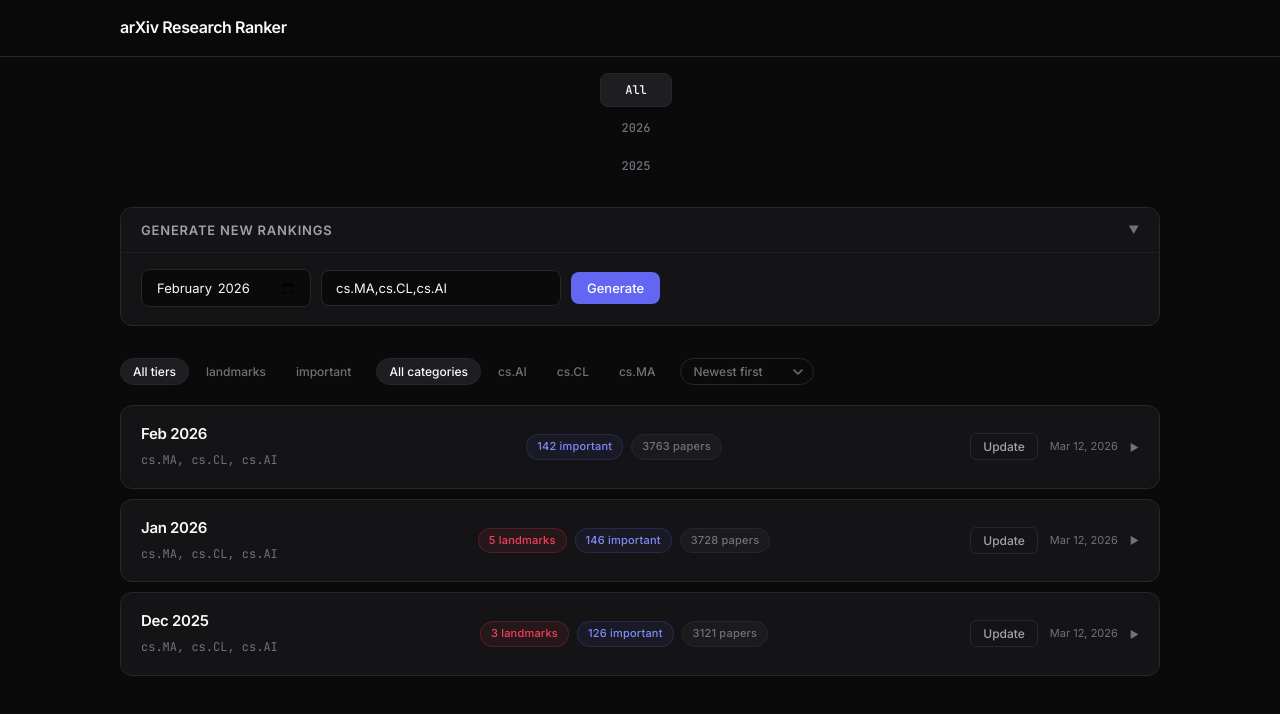
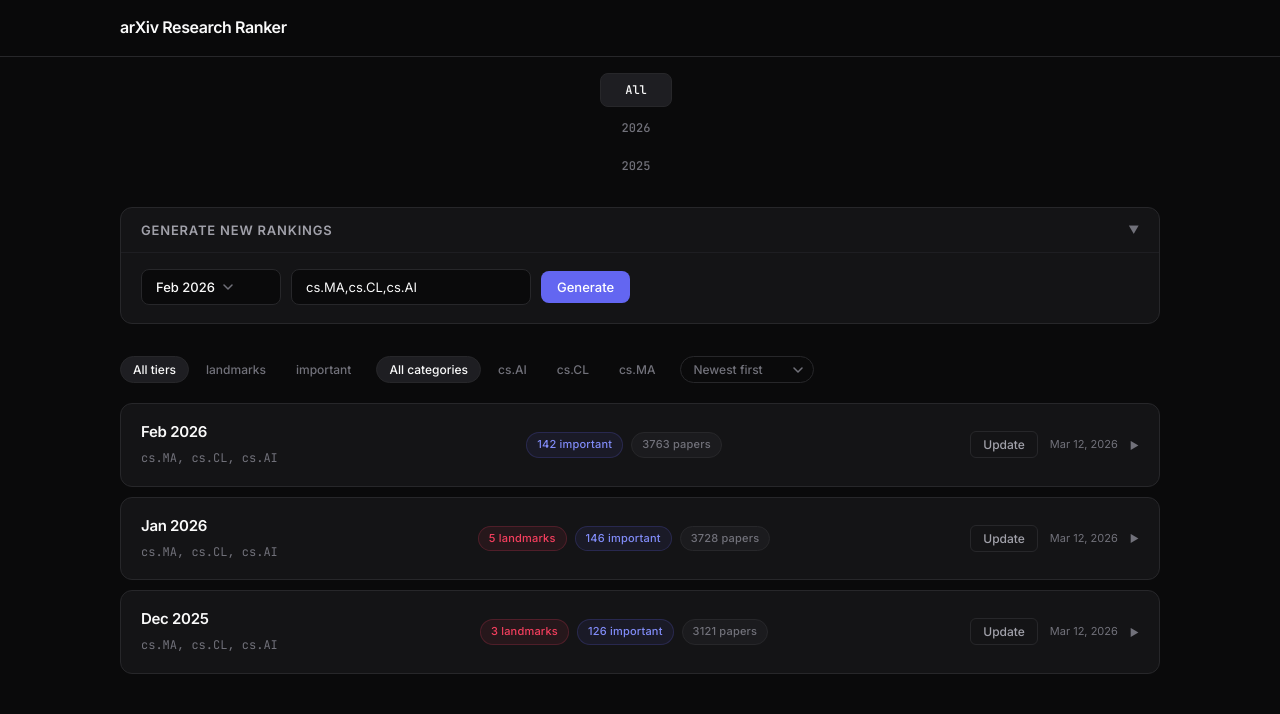
Before and after one commit to MoeinRoghani/arxiv-ranker, a React (Vite) app in the folder site/: page / in a window 1280 px wide. Shown: the top 714 px of the page. Built offline with nearby package versions, Linux system fonts and the light colour scheme.

Commit message:
Custom month picker, fix overflow, limit tracker to 3 runs, click-outside collapse
Made-with: Cursor

```diff
--- a/site/src/components/GenerateForm.tsx
+++ b/site/src/components/GenerateForm.tsx
@@ -1,6 +1,7 @@
 import { useState } from 'react';
 import type { RunEntry } from '../lib/types';
 import ConfirmDialog from './ConfirmDialog';
+import MonthPicker from './MonthPicker';
 
 interface Props {
   entries: RunEntry[];
@@ -10,13 +11,9 @@ interface Props {
 function getLastMonth(): string {
   const d = new Date();
   d.setMonth(d.getMonth() - 1);
-  return d.toISOString().slice(0, 7);
-}
-
-function getMaxMonth(): string {
-  const d = new Date();
-  d.setMonth(d.getMonth() - 1);
-  return d.toISOString().slice(0, 7);
+  const y = d.getFullYear();
+  const m = String(d.getMonth() + 1).padStart(2, '0');
+  return `${y}-${m}`;
 }
 
 export default function GenerateForm({ entries, onGenerate }: Props) {
@@ -28,9 +25,6 @@ export default function GenerateForm({ entries, onGenerate }: Props) {
   function handleSubmit(e: React.FormEvent) {
     e.preventDefault();
     if (!yearMonth || !categories.trim()) return;
-
-    const currentMonth = new Date().toISOString().slice(0, 7);
-    if (yearMonth >= currentMonth) return;
 
     const catStr = categories.split(',').map(c => c.trim().replace('.', '')).join('_');
     const ymStr = yearMonth.replace('-', '_');
@@ -57,11 +51,10 @@ export default function GenerateForm({ entries, onGenerate }: Props) {
 
       {open && (
         <form className="generate-form" onSubmit={handleSubmit}>
-          <input
-            type="month"
+          <MonthPicker
             value={yearMonth}
-            max={getMaxMonth()}
-            onChange={(e) => setYearMonth(e.target.value)}
+            max={getLastMonth()}
+            onChange={setYearMonth}
           />
           <input
             type="text"
--- /dev/null
+++ b/site/src/components/MonthPicker.tsx
@@ -0,0 +1,99 @@
+import { useState, useRef, useEffect } from 'react';
+
+const MONTHS = [
+  'Jan', 'Feb', 'Mar', 'Apr', 'May', 'Jun',
+  'Jul', 'Aug', 'Sep', 'Oct', 'Nov', 'Dec',
+];
+
+interface Props {
+  value: string;
+  max: string;
+  onChange: (value: string) => void;
+}
+
+function parseYM(ym: string): [number, number] {
+  const parts = ym.split('-');
+  const y = parseInt(parts[0]) || new Date().getFullYear();
+  const m = (parseInt(parts[1]) || 1) - 1;
+  return [y, m];
+}
+
+export default function MonthPicker({ value, max, onChange }: Props) {
+  const [open, setOpen] = useState(false);
+  const ref = useRef<HTMLDivElement>(null);
+
+  const [selectedYear, selectedMonth] = parseYM(value);
+  const [maxYear, maxMonth] = parseYM(max);
+  const [viewYear, setViewYear] = useState(selectedYear);
+
+  useEffect(() => {
+    function handleClick(e: MouseEvent) {
+      if (ref.current && !ref.current.contains(e.target as Node)) {
+        setOpen(false);
+      }
+    }
+    document.addEventListener('mousedown', handleClick);
+    return () => document.removeEventListener('mousedown', handleClick);
+  }, []);
+
+  function isDisabled(monthIdx: number): boolean {
+    if (viewYear > maxYear) return true;
+    if (viewYear === maxYear && monthIdx > maxMonth) return true;
+    return false;
+  }
+
+  function select(monthIdx: number) {
+    if (isDisabled(monthIdx)) return;
+    onChange(`${viewYear}-${String(monthIdx + 1).padStart(2, '0')}`);
+    setOpen(false);
+  }
+
+  const displayLabel = `${MONTHS[selectedMonth]} ${selectedYear}`;
+
+  return (
+    <div className="mp" ref={ref}>
+      <button
+        type="button"
+        className="mp-trigger"
+        onClick={() => { setOpen(!open); setViewYear(selectedYear); }}
+      >
+        <span>{displayLabel}</span>
+        <svg width="10" height="6" viewBox="0 0 10 6" fill="none">
+          <path d="M1 1L5 5L9 1" stroke="currentColor" strokeWidth="1.5" strokeLinecap="round" strokeLinejoin="round"/>
+        </svg>
+      </button>
+
+      {open && (
+        <div className="mp-dropdown">
+          <div className="mp-header">
+            <button type="button" className="mp-arrow" onClick={() => setViewYear(y => y - 1)}>‹</button>
+            <span className="mp-year">{viewYear}</span>
+            <button
+              type="button"
+              className="mp-arrow"
+              onClick={() => setViewYear(y => y + 1)}
+              disabled={viewYear >= maxYear}
+            >›</button>
+          </div>
+          <div className="mp-grid">
+            {MONTHS.map((m, i) => {
+              const off = isDisabled(i);
+              const active = viewYear === selectedYear && i === selectedMonth;
+              return (
+                <button
+                  key={m}
+                  type="button"
+                  className={`mp-cell ${active ? 'active' : ''} ${off ? 'disabled' : ''}`}
+                  disabled={off}
+                  onClick={() => select(i)}
+                >
+                  {m}
+                </button>
+              );
+            })}
+          </div>
+        </div>
+      )}
+    </div>
+  );
+}
--- a/site/src/components/WorkflowTracker.tsx
+++ b/site/src/components/WorkflowTracker.tsx
@@ -1,4 +1,4 @@
-import { useState } from 'react';
+import { useState, useRef, useEffect } from 'react';
 
 export interface TrackedRun {
   id: number;
@@ -34,16 +34,31 @@ function statusClass(run: TrackedRun): string {
 
 export default function WorkflowTracker({ runs, onDismiss }: Props) {
   const [expanded, setExpanded] = useState(false);
+  const ref = useRef<HTMLDivElement>(null);
 
-  if (runs.length === 0) return null;
+  useEffect(() => {
+    function handleClick(e: MouseEvent) {
+      if (ref.current && !ref.current.contains(e.target as Node)) {
+        setExpanded(false);
+      }
+    }
+    if (expanded) {
+      document.addEventListener('mousedown', handleClick);
+      return () => document.removeEventListener('mousedown', handleClick);
+    }
+  }, [expanded]);
 
-  const activeCount = runs.filter(r => r.status !== 'completed').length;
+  const visible = runs.slice(0, 3);
+
+  if (visible.length === 0) return null;
+
+  const activeCount = visible.filter(r => r.status !== 'completed').length;
   const label = activeCount > 0
     ? `${activeCount} workflow${activeCount !== 1 ? 's' : ''} running`
     : 'Workflows complete';
 
   return (
-    <div className="wf-tracker">
+    <div className="wf-tracker" ref={ref}>
       <button
         className="wf-tracker-toggle"
         onClick={() => setExpanded(!expanded)}
@@ -55,7 +70,7 @@ export default function WorkflowTracker({ runs, onDismiss }: Props) {
 
       {expanded && (
         <div className="wf-tracker-list">
-          {runs.map(run => (
+          {visible.map(run => (
             <div key={run.id} className={`wf-run wf-${statusClass(run)}`}>
               <div className="wf-run-header">
                 <span className="wf-icon">{statusIcon(run)}</span>
--- a/site/src/index.css
+++ b/site/src/index.css
@@ -170,8 +170,10 @@ header h1 {
   border: 1px solid var(--border);
   border-radius: var(--radius);
   margin: 24px 0 32px;
+  overflow: visible;
+  position: relative;
+  z-index: 10;
   background: var(--surface);
-  overflow: hidden;
 }
 
 .generate-toggle {
@@ -214,6 +216,7 @@ header h1 {
   transition: all 0.2s;
   background: var(--bg);
   color: var(--text);
+  color-scheme: dark;
 }
 
 .generate-form input:focus {
@@ -221,8 +224,125 @@ header h1 {
   box-shadow: 0 0 0 3px var(--accent-subtle);
 }
 
-.generate-form input[type='month'] { width: 170px; }
 .generate-form input[type='text'] { width: 240px; }
+
+/* ── Month Picker ── */
+
+.mp {
+  position: relative;
+}
+
+.mp-trigger {
+  display: flex;
+  align-items: center;
+  gap: 8px;
+  padding: 9px 14px;
+  border: 1px solid var(--border);
+  border-radius: var(--radius-sm);
+  font-size: 13px;
+  font-family: 'Inter', sans-serif;
+  font-weight: 500;
+  background: var(--bg);
+  color: var(--text);
+  cursor: pointer;
+  transition: all 0.15s;
+  min-width: 140px;
+}
+
+.mp-trigger:hover {
+  border-color: var(--text-muted);
+}
+
+.mp-trigger svg {
+  color: var(--text-muted);
+  flex-shrink: 0;
+}
+
+.mp-dropdown {
+  position: absolute;
+  top: calc(100% + 6px);
+  left: 0;
+  background: var(--surface-elevated);
+  border: 1px solid var(--border);
+  border-radius: 12px;
+  padding: 12px;
+  z-index: 500;
+  box-shadow: 0 12px 32px rgba(0, 0, 0, 0.5);
+  animation: toast-in 0.15s ease;
+  width: 240px;
+}
+
+.mp-header {
+  display: flex;
+  align-items: center;
+  justify-content: space-between;
+  margin-bottom: 10px;
+}
+
+.mp-year {
+  font-size: 14px;
+  font-weight: 600;
+  color: var(--text);
+}
+
+.mp-arrow {
+  background: none;
+  border: none;
+  color: var(--text-muted);
+  font-size: 18px;
+  cursor: pointer;
+  padding: 2px 8px;
+  border-radius: 6px;
+  transition: all 0.15s;
+  line-height: 1;
+}
+
+.mp-arrow:hover:not(:disabled) {
+  color: var(--text);
+  background: var(--surface);
+}
+
+.mp-arrow:disabled {
+  opacity: 0.3;
+  cursor: not-allowed;
+}
+
+.mp-grid {
+  display: grid;
+  grid-template-columns: repeat(3, 1fr);
+  gap: 4px;
+}
+
+.mp-cell {
+  background: none;
+  border: 1px solid transparent;
+  color: var(--text-secondary);
+  font-family: 'Inter', sans-serif;
+  font-size: 12px;
+  font-weight: 500;
+  padding: 8px 0;
+  border-radius: 6px;
+  cursor: pointer;
+  transition: all 0.15s;
+  text-align: center;
+}
+
+.mp-cell:hover:not(.disabled) {
+  background: var(--surface);
+  color: var(--text);
+}
+
+.mp-cell.active {
+  background: var(--accent);
+  color: #fff;
+  border-color: var(--accent);
+}
+
+.mp-cell.disabled {
+  color: var(--border);
+  cursor: not-allowed;
+  opacity: 0.35;
+}
 
 .back-btn {
   background: none;
```
